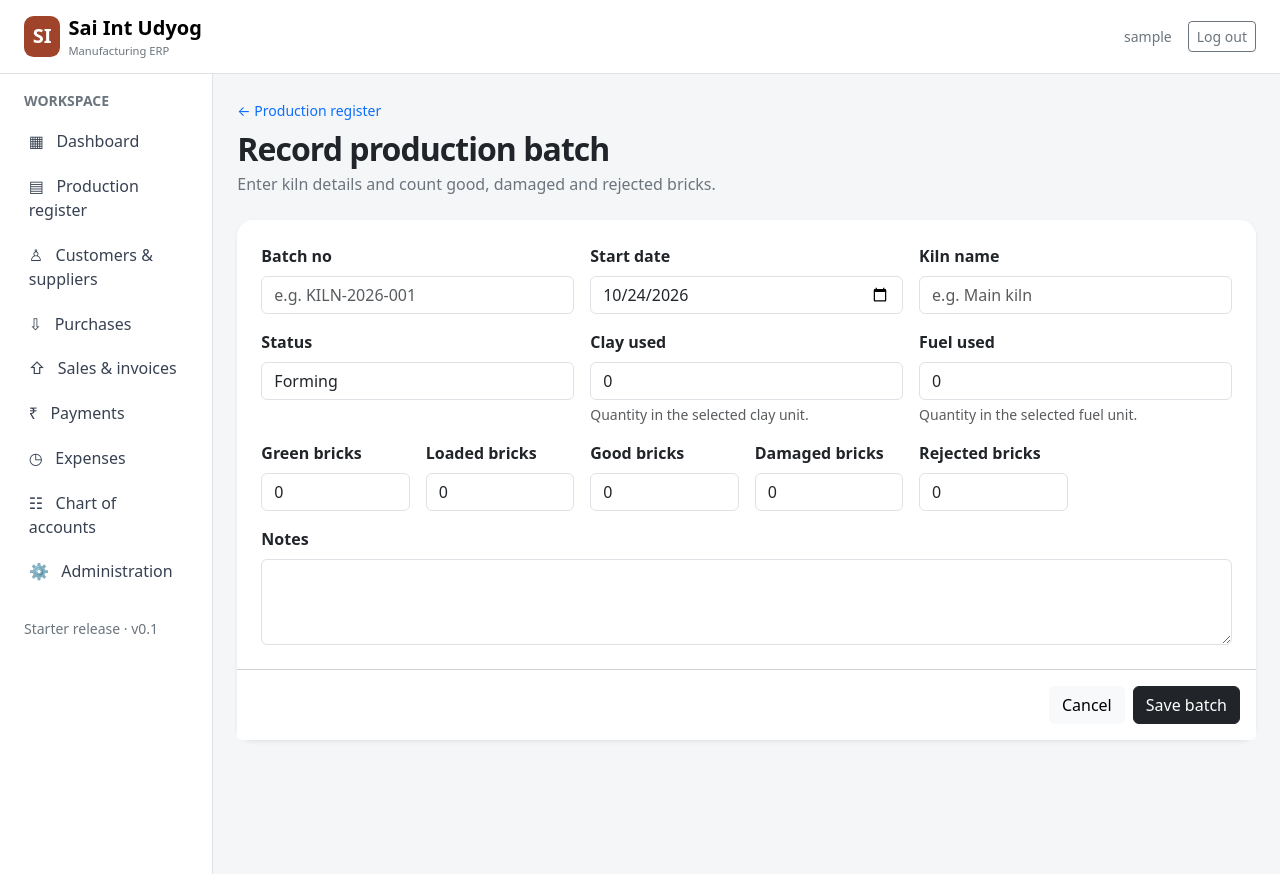
After one commit to shivam230697/sai-int-udyog-erp, a Django app: page /production/new/ in a window 1280 px wide. The commit adds this page. Run offline with Django 5.2, Linux system fonts and the light colour scheme; the visitor is signed in with stand-in values (Sample User, id 1).

Commit message:
Add files via upload

```diff
--- a/templates/base.html
+++ b/templates/base.html
@@ -32,15 +32,12 @@
       <div class="text-uppercase text-secondary small fw-semibold px-2 mb-2">Workspace</div>
       <a class="sidebar-link" href="{% url 'dashboard' %}">▦ &nbsp; Dashboard</a>
       <a class="sidebar-link" href="{% url 'production-list' %}">▤ &nbsp; Production register</a>
-<a class="sidebar-link" href="{% url 'raw-material-list' %}">◈ &nbsp; Raw materials</a>
-<a class="sidebar-link" href="{% url 'stock-list' %}">▦ &nbsp; Stock</a>
-<a class="sidebar-link" href="{% url 'reports' %}">▥ &nbsp; Reports</a>
-      <a class="sidebar-link" href="{% url 'party-list' %}">♙ &nbsp; Customers & suppliers</a>
-      <a class="sidebar-link" href="{% url 'purchase-list' %}">⇩ &nbsp; Purchases</a>
-      <a class="sidebar-link" href="{% url 'sale-list' %}">⇧ &nbsp; Sales & invoices</a>
-      <a class="sidebar-link" href="{% url 'payment-list' %}">₹ &nbsp; Payments</a>
-      <a class="sidebar-link" href="{% url 'expense-list' %}">◷ &nbsp; Expenses</a>
-      <a class="sidebar-link" href="{% url 'account-list' %}">☷ &nbsp; Chart of accounts</a>
+      <a class="sidebar-link" href="/admin/core/party/">♙ &nbsp; Customers & suppliers</a>
+      <a class="sidebar-link" href="/admin/core/purchase/">⇩ &nbsp; Purchases</a>
+      <a class="sidebar-link" href="/admin/core/sale/">⇧ &nbsp; Sales & invoices</a>
+      <a class="sidebar-link" href="/admin/core/payment/">₹ &nbsp; Payments</a>
+      <a class="sidebar-link" href="/admin/core/expense/">◷ &nbsp; Expenses</a>
+      <a class="sidebar-link" href="/admin/core/account/">☷ &nbsp; Chart of accounts</a>
       <a class="sidebar-link" href="/admin/">⚙ &nbsp; Administration</a>
       <div class="small text-secondary mt-4 px-2">Starter release · v0.1</div>
     </aside>
--- a/templates/core/dashboard.html
+++ b/templates/core/dashboard.html
@@ -20,7 +20,7 @@
     </tbody></table></div>
   </div></div></div>
   <div class="col-xl-4"><div class="card metric-card h-100"><div class="card-body p-4"><h2 class="h5 fw-bold mb-3">Quick actions</h2>
-    <div class="d-grid gap-2"><a class="btn btn-outline-dark text-start" href="{% url 'production-create' %}">＋ Record kiln production</a><a class="btn btn-outline-dark text-start" href="{% url 'party-create' %}?party_type=customer">＋ Add customer</a><a class="btn btn-outline-dark text-start" href="{% url 'sale-create' %}">＋ Create sales invoice</a><a class="btn btn-outline-dark text-start" href="{% url 'payment-create' %}">＋ Record payment</a><a class="btn btn-outline-dark text-start" href="{% url 'expense-create' %}">＋ Record expense</a></div>
+    <div class="d-grid gap-2"><a class="btn btn-outline-dark text-start" href="{% url 'production-create' %}">＋ Record kiln production</a><a class="btn btn-outline-dark text-start" href="/admin/core/party/add/">＋ Add customer or supplier</a><a class="btn btn-outline-dark text-start" href="/admin/core/sale/add/">＋ Create sales invoice</a><a class="btn btn-outline-dark text-start" href="/admin/core/payment/add/">＋ Record payment</a><a class="btn btn-outline-dark text-start" href="/admin/core/expense/add/">＋ Record expense</a></div>
     <hr><div class="d-flex justify-content-between"><span class="text-secondary">Expenses this month</span><strong>₹{{ expenses_month|floatformat:2 }}</strong></div>
     <p class="small text-secondary mt-3 mb-0">Dashboard totals depend on entries saved in the ERP. Automated accounting and stock posting will be enabled in a subsequent milestone.</p>
   </div></div></div>
--- /dev/null
+++ b/templates/core/production_form.html
@@ -0,0 +1,16 @@
+{% extends "base.html" %}
+{% block title %}New production batch · Sai Int Udyog{% endblock %}
+{% block content %}
+<div class="mb-4"><a href="{% url 'production-list' %}" class="text-decoration-none small">← Production register</a><h1 class="h2 page-title mt-2 mb-1">Record production batch</h1><p class="text-secondary mb-0">Enter kiln details and count good, damaged and rejected bricks.</p></div>
+<form method="post" class="card border-0 shadow-sm rounded-4"><div class="card-body p-4">{% csrf_token %}
+{% if form.non_field_errors %}<div class="alert alert-danger">{{ form.non_field_errors }}</div>{% endif %}
+<div class="row g-3">
+{% for field in form %}
+<div class="{% if field.name == 'notes' %}col-12{% elif field.name in 'green_bricks loaded_bricks good_bricks damaged_bricks rejected_bricks' %}col-md-4 col-lg-2{% else %}col-md-6 col-lg-4{% endif %}">
+<label class="form-label fw-semibold" for="{{ field.id_for_label }}">{{ field.label }}</label>{{ field }}
+{% if field.help_text %}<div class="form-text">{{ field.help_text }}</div>{% endif %}
+{% for error in field.errors %}<div class="text-danger small">{{ error }}</div>{% endfor %}
+</div>
+{% endfor %}
+</div></div><div class="card-footer bg-white p-3 d-flex justify-content-end gap-2"><a href="{% url 'production-list' %}" class="btn btn-light">Cancel</a><button class="btn btn-dark">Save batch</button></div></form>
+{% endblock %}
```
Also changed, not shown: templates/core/production_list.html (added, +9 -0 lines), templates/registration/login.html (added, +9 -0 lines).
